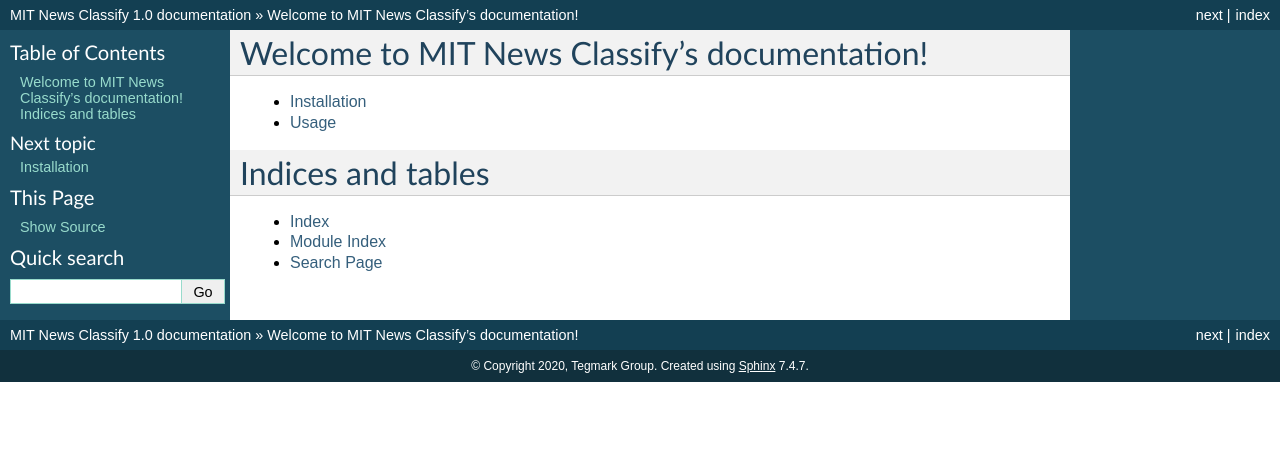
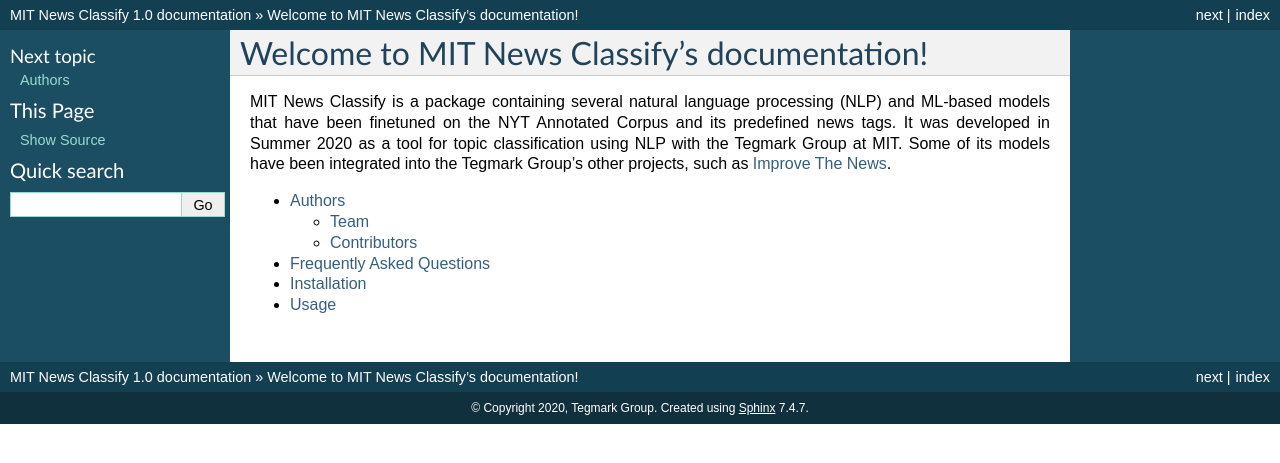
Before and after one commit to jamiefu/news-classify, a Sphinx documentation site: the page built from docs/index.rst, in a window 1280 px wide. Shown: the top 463 px of the page. Built offline with Sphinx 7.4.7, drawn with Linux system fonts in a browser that asks for light colours.

Commit message:
new content

```diff
--- a/docs/index.rst
+++ b/docs/index.rst
@@ -6,16 +6,14 @@
 Welcome to MIT News Classify's documentation!
 =============================================
 
+MIT News Classify is a package containing several natural language processing (NLP) and ML-based models
+that have been finetuned on the NYT Annotated Corpus and its predefined news tags.
+It was developed in Summer 2020 as a tool for topic classification using NLP with the Tegmark Group at MIT.
+Some of its models have been integrated into the Tegmark Group's other projects, such as `Improve The News
+<improvethenews.org>`_.
+
 .. toctree::
    :maxdepth: 2
    :glob:
 
    *
-
-
-Indices and tables
-==================
-
-* :ref:`genindex`
-* :ref:`modindex`
-* :ref:`search`
```
Also changed, not shown: docs/authors.rst (added, +20 -0 lines), docs/faq.rst (added, +17 -0 lines), docs/installation.rst (line endings or trailing spaces).
